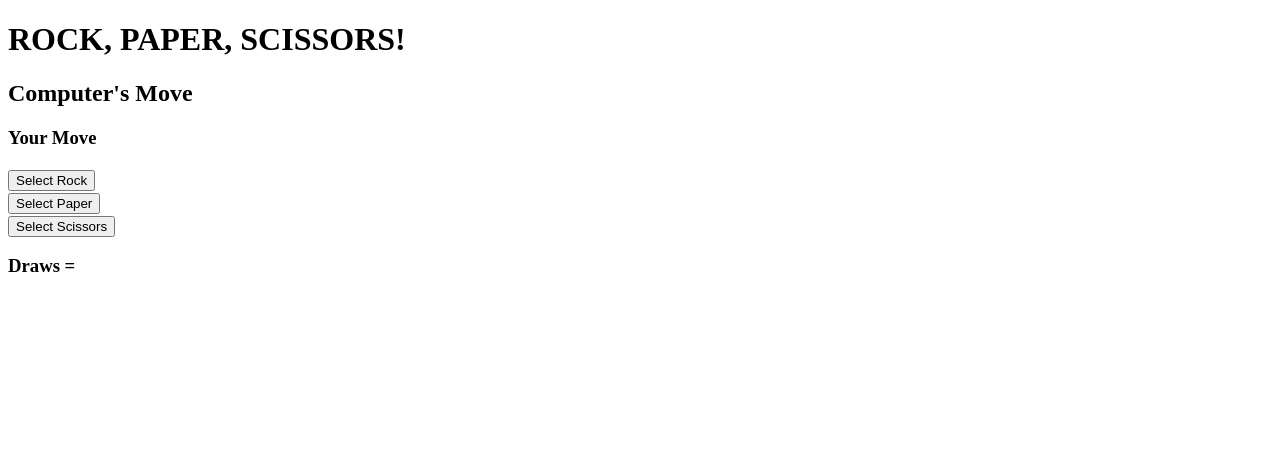
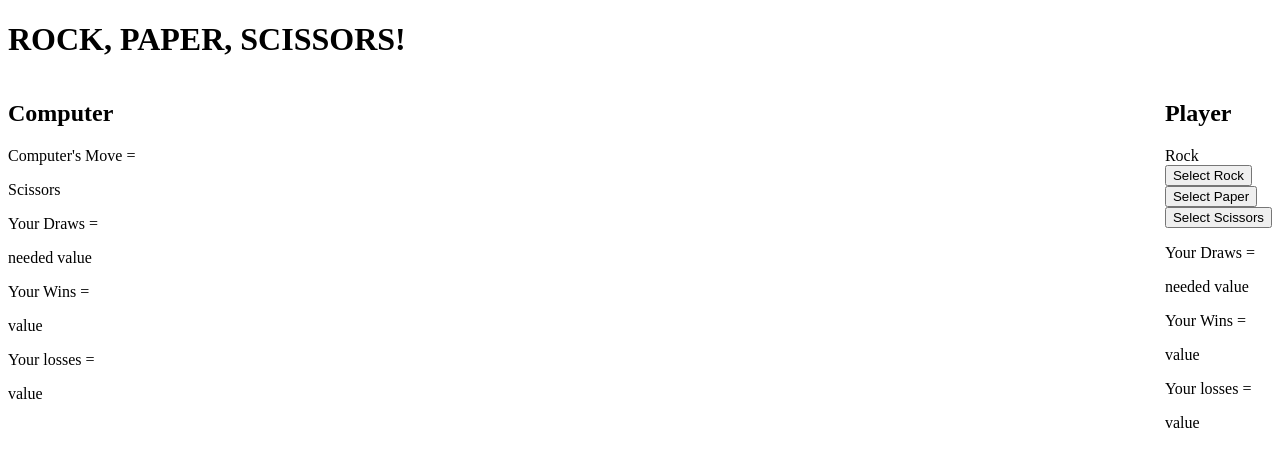
Before and after one commit to solfinder3/R.P.S, a plain HTML site: page index.html in a window 1280 px wide. Both pictures are taken after a click on the button "Select Rock". Drawn offline with Linux system fonts and the light colour scheme.

Commit message:
Added userdisplay to show RP or S on page, and organized menu better.

```diff
--- a/game.js
+++ b/game.js
@@ -10,15 +10,19 @@ var draws = document.getElementById("draws")
 myRock.addEventListener("click", function() {
   console.log('Hit')
   game()
+  userdisplay.innerHTML = 'Rock'
 })
 myPaper.addEventListener("click", function() {
   console.log('Crumble')
   game()
+  userdisplay.innerHTML = 'Paper'
 })
 myScissors.addEventListener("click", function() {
   console.log('Cut')
   game()
+  userdisplay.innerHTML = 'Scissors'
 })
+
 
 function game() {
   let comMove = Math.random();
@@ -28,12 +32,15 @@ function game() {
   comdisplay.innerHTML = comMove
 }
 
-function user()
-let userMove = userdisplay();
-if (userMove = comMove) { draws = draws++} {
+// let game
 
-  userdisplay.draws.innerHTML = userMove.draws
-}
+
+// function user()
+// let userMove = userdisplay();
+// if (userMove = comMove) { draws = draws++} {
+
+//   userdisplay.draws.innerHTML = userMove.draws
+// }
 
 
 
--- a/index.html
+++ b/index.html
@@ -8,13 +8,21 @@
 </head>
 <h1>ROCK, PAPER, SCISSORS!</h1>
 
-<div>
-  <h2> Computer's Move</h2>
+<body>
+  <divcom>
+    <h2>Computer</h2>
+    <p>Computer's Move =</p>
     <div id="comdisplay"></div>
-</div>
+    <p>Your Draws =
+      <scorecom>
+        <p><span id="draws">needed value</span>
+        <p>Your Wins =</p><span id="Wins">value</span>
+        <p>Your losses =</p><span id="losses">value</span>
+      </scorecom>
+  </divcom>
 
-<body>
-  <h3>Your Move<h3>
+  <divplayer>
+    <h2>Player</h2>
     <div id="userdisplay"></div>
       <button id="r">Select Rock</button>
     <br>
@@ -22,9 +30,12 @@
     <br>
       <button id="s">Select Scissors</button>
     <br>
-    <score>
-      <p> Draws = <p> <span id ="draws"></span>
-    </score>
+    <scoreplayer>
+      <p>Your Draws =<p><span id ="draws">needed value</span>
+      <p>Your Wins =</p><span id="Wins">value</span>
+      <p>Your losses =</p><span id="losses">value</span>
+    </scoreplayer>
+  </divplayer>
 </body>
 <script src="game.js"></script>
 </html>
--- a/styles.css
+++ b/styles.css
@@ -0,0 +1,7 @@
+divcom {
+  float: left;
+}
+
+divplayer {
+  float: right;
+}
```
